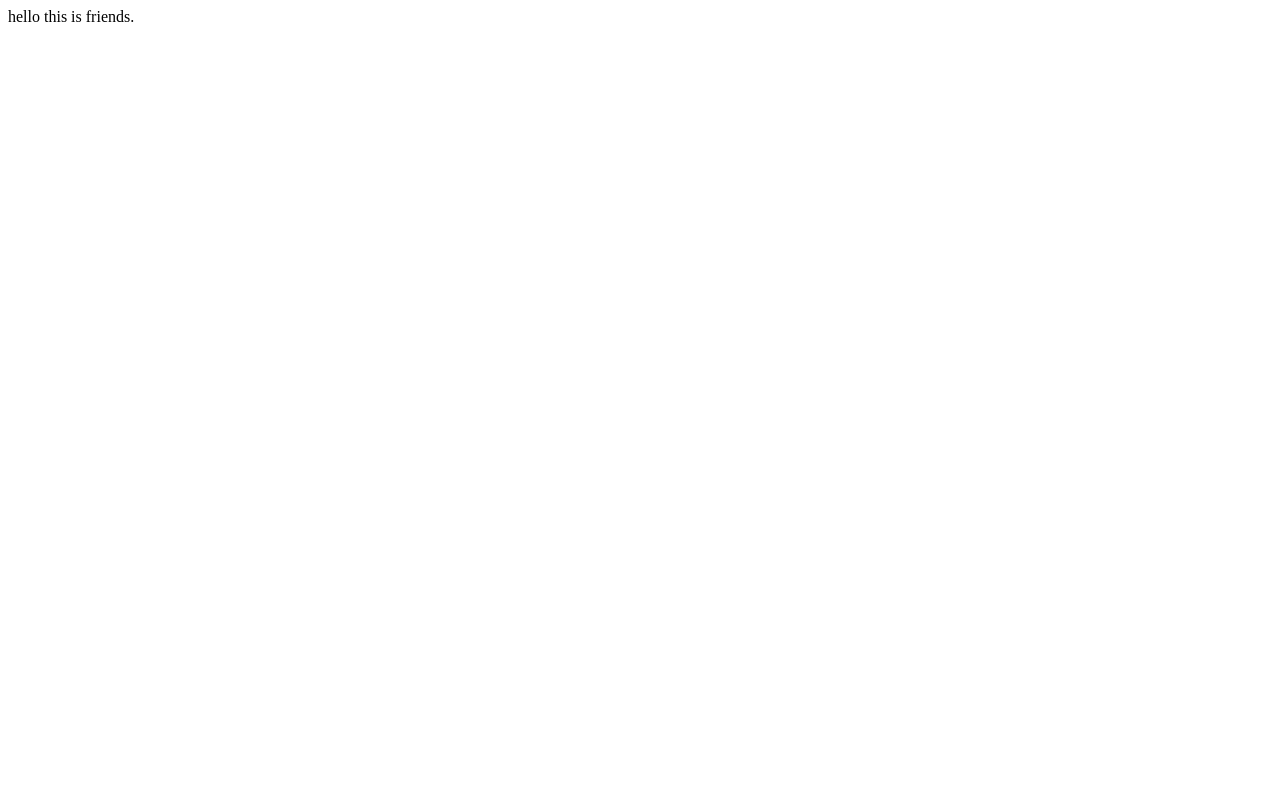
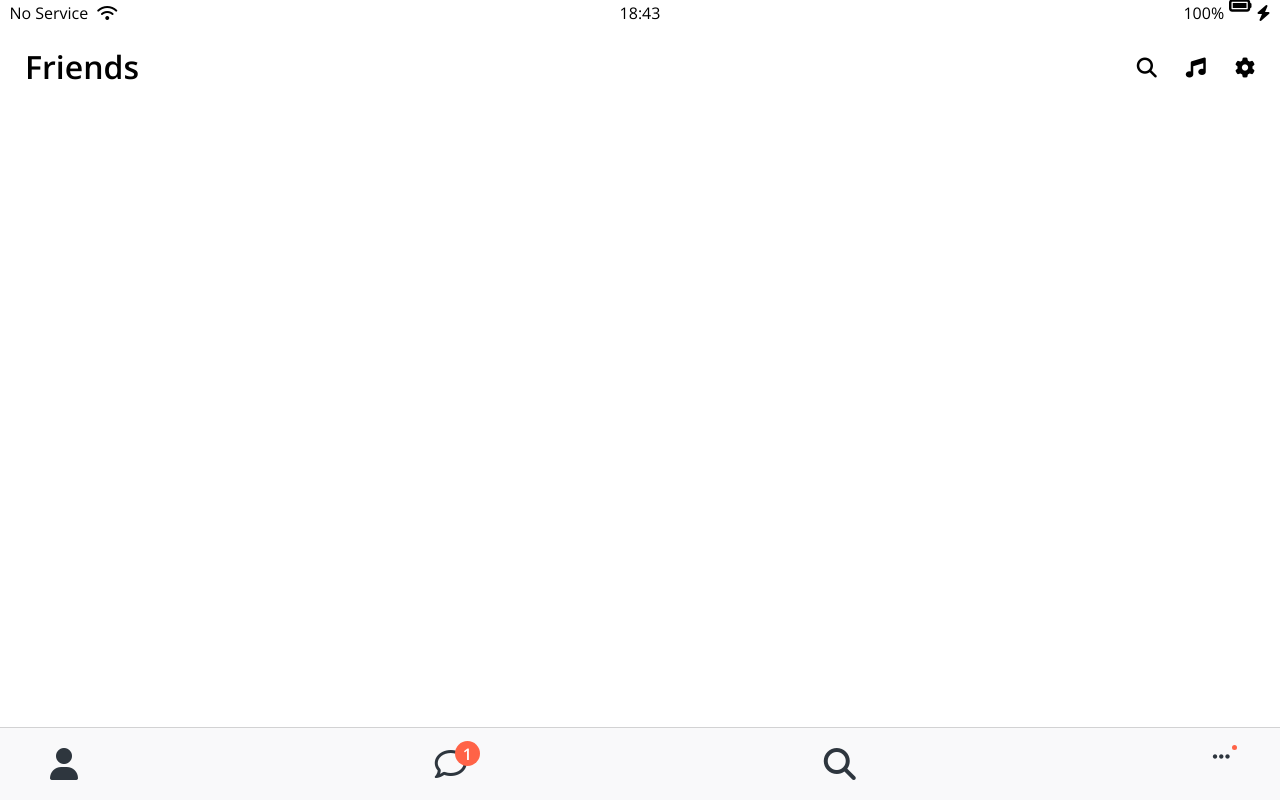
Before and after one commit to Harry-Ahn/kokoa-clone, a plain HTML site: page friends.html in a window 1280 px wide. Drawn offline with nearby package versions, Linux system fonts and the light colour scheme.

Commit message:
Updated Kokoa-clone

```diff
--- /dev/null
+++ b/css/components/nav-bar.css
@@ -0,0 +1,40 @@
+.nav {
+  position: fixed;
+  bottom: 0;
+  width: 100%;
+  background-color: #f9f9fa;
+  padding: 20px 50px;
+  box-sizing: border-box;
+  border-top: 1px solid rgba(121, 121, 121, 0.3);
+}
+.nav__list {
+  display: flex;
+  justify-content: space-between;
+}
+.nav__link {
+  position: relative;
+  color: #2e363e;
+}
+.nav__notification {
+  background-color: tomato;
+  width: 25px;
+  height: 25px;
+  border-radius: 12.5px;
+  display: flex;
+  justify-content: center;
+  align-items: center;
+  color: white;
+  font-weight: 600;
+  position: absolute;
+  left: 20px;
+  bottom: 15px;
+}
+.nav__notification-option {
+  background-color: tomato;
+  width: 5px;
+  height: 5px;
+  border-radius: 2.5px;
+  position: absolute;
+  left: 20px;
+  bottom: 30px;
+}
--- /dev/null
+++ b/css/components/screen-header.css
@@ -0,0 +1,15 @@
+.screen-header {
+  display: flex;
+  justify-content: space-between;
+  align-items: center;
+  padding: 25px;
+}
+
+.screen-header__title {
+  font-size: 32px;
+  font-weight: 600;
+}
+
+.screen-header__icons span {
+  margin-left: 25px;
+}
--- a/css/reset.css
+++ b/css/reset.css
@@ -126,3 +126,8 @@ table {
 input:focus {
   outline: none;
 }
+
+a {
+  color: inherit;
+  text-decoration: none;
+}
--- a/css/styles.css
+++ b/css/styles.css
@@ -1,9 +1,12 @@
 @import url("https://fonts.googleapis.com/css2?family=Open+Sans:wght@400;600&display=swap");
+
 @import "reset.css";
 @import "variables.css";
 
 /* Components */
 @import "components/status-bar.css";
+@import "components/nav-bar.css";
+@import "components/screen-header.css";
 
 /* Screens */
 @import "screens/login.css";
--- a/friends.html
+++ b/friends.html
@@ -1 +1,71 @@
-hello this is friends.
+<!DOCTYPE html>
+<html lang="en">
+<head>
+    <link rel="stylesheet" href="css/styles.css">
+    <meta charset="UTF-8">
+    <meta name="viewport" content="width=device-width, initial-scale=1.0">
+    <title>Friends - Kokoa Talk</title>
+</head>
+<body>
+    <div class="status-bar">
+        <div class="status-bar__column">
+            <span>No Service</span>
+            <i class="fas fa-wifi"></i>
+        </div>
+        <div class="status-bar__column">
+            <span>18:43</span>
+        </div>
+        <div class="status-bar__column">
+            <span>100%</span>
+            <i class="fas fa-battery-full fa-lg"></i>
+            <i class="fas fa-bolt"></i>
+        </div>
+    </div>
+
+    <header class="screen-header">
+        <h1 class="screen-header__title">Friends</h1>
+        <div class="screen-header__icons">
+            <span>
+                <i class="fas fa-search fa-lg"></i>
+            </span>
+            <span>
+                <i class="fas fa-music fa-lg"></i>
+            </span>
+            <span>
+                <i class="fas fa-cog fa-lg"></i>
+            </span>
+        </div>
+    </header>
+
+    <nav class="nav">
+        <ul class="nav__list">
+            <li class="nav__link">
+                <a class="nav__link" href="friends.html">
+                    <i class="fas fa-user fa-2x"></i>
+                </a>
+            </li>
+            <li class="nav__link">
+                <a class="nav__link" href="# ">
+                    <span class="nav__notification">1</span>
+                    <i class="far fa-comment fa-2x"></i>
+                </a>
+            </li>
+            <li class="nav__link">
+                <a class="nav__a" href="#">
+                    <i class="fas fa-search fa-2x"></i>
+                </a>
+            </li>
+            <li class="nav__link">
+                <a class="nav__a" href="#">
+                    <span class="nav__notification-option"></span>
+                    <i class="fas fa-ellipsis-h fa-lg"></i>
+                </a>
+            </li>
+        </ul>
+    </nav>
+
+
+    <script src="https://kit.fontawesome.com/6478f529f2.js" crossorigin="anonymous">
+    </script>
+</body>
+</html>
```
